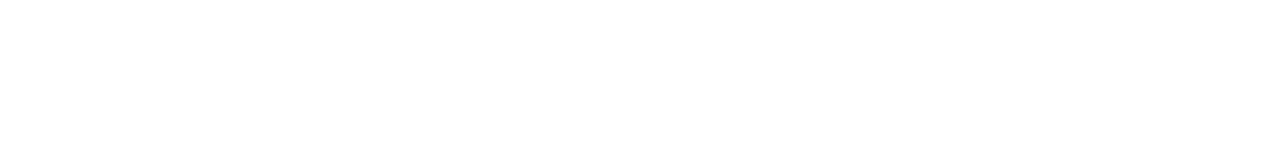
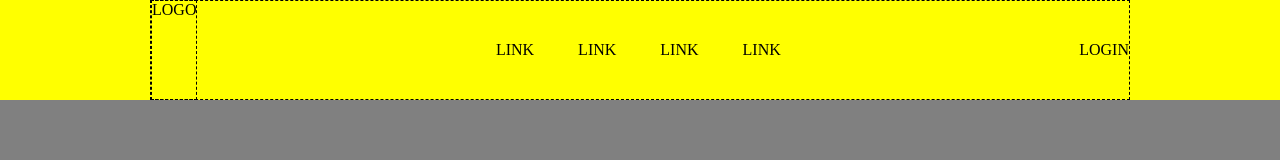
Before and after one commit to giuseppemsabino/htmlcss-struttura-discord, a plain HTML site: page index.html in a window 1280 px wide. Drawn offline with Linux system fonts and the light colour scheme.

Commit message:
header e struttura html

```diff
--- a/css/style.css
+++ b/css/style.css
@@ -14,3 +14,38 @@
   width: 1000px;
   max-width: 100%;
 }
+
+body {
+  background-color: grey;
+}
+
+.page-header {
+
+  background-color: yellow;
+}
+
+.logo-discord {
+  height: 100px;
+  border: 1px dashed black;
+}
+
+.logo-container {
+  display: flex;
+    justify-content: space-between;
+    border: 1px dashed black;
+    align-items: center;
+    height: 100px;
+}
+
+.nav-bar{
+
+}
+
+.list-item {
+  display: inline-block;
+  margin: 20px;
+}
+
+.login-discord{
+
+}
--- a/index.html
+++ b/index.html
@@ -1,23 +1,34 @@
 <!DOCTYPE html>
 <html lang="en">
-<head>
-    <meta charset="UTF-8">
-    <meta name="viewport" content="width=device-width, initial-scale=1.0">
-    <meta name="author" content="Giuseppe A. Mendoza S."/>
-    <link rel="stylesheet" href="./css/style.css">
+  <head>
+    <meta charset="UTF-8" />
+    <meta name="viewport" content="width=device-width, initial-scale=1.0" />
+    <meta name="author" content="Giuseppe A. Mendoza S." />
+    <link rel="stylesheet" href="./css/style.css" />
     <title>Discord</title>
-</head>
-<body>
-    <header>
-
+  </head>
+  <body>
+    <header class="page-header">
+      <div class="container">
+        <div class="logo-container">
+          <div class="logo-discord">LOGO</div>
+          <nav class="nav-bar">
+            <ul>
+              <li class="list-item">LINK</li>
+              <li class="list-item">LINK</li>
+              <li class="list-item">LINK</li>
+              <li class="list-item">LINK</li>
+            </ul>
+          </nav>
+          <div class="login-discord">
+            LOGIN
+        </div>
+        </div>
+      </div>
     </header>
 
-    <main>
+    <main></main>
 
-    </main>
-
-    <footer>
-
-    </footer>
-</body>
+    <footer></footer>
+  </body>
 </html>
```
Lines whose indentation alone changed are shown as unchanged.
